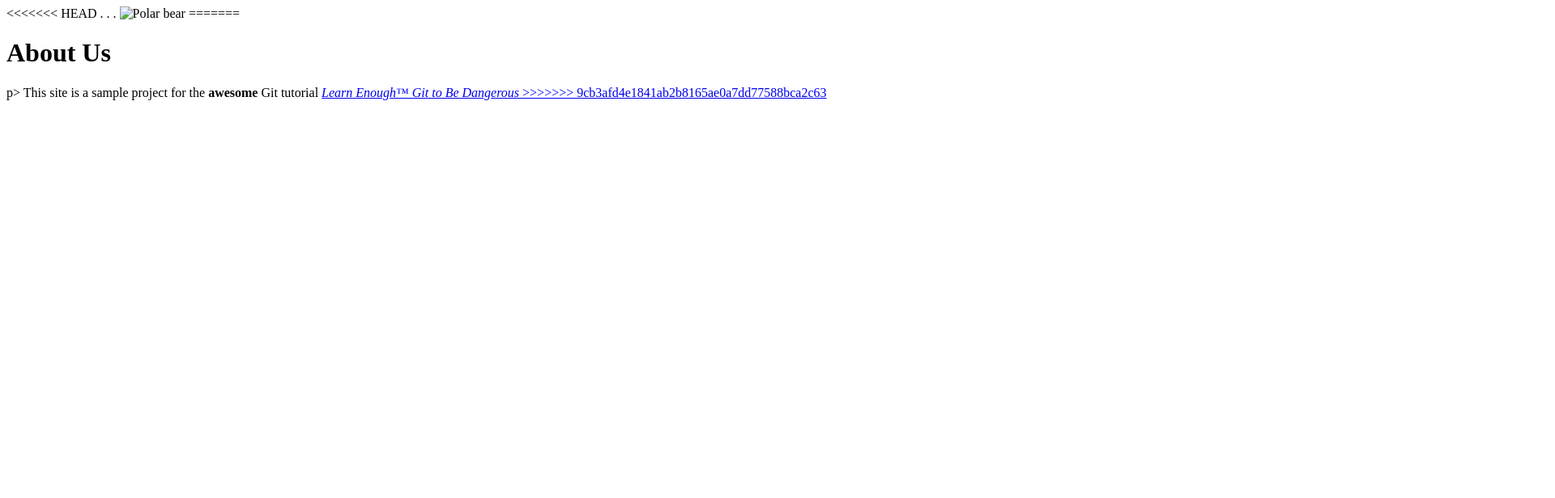
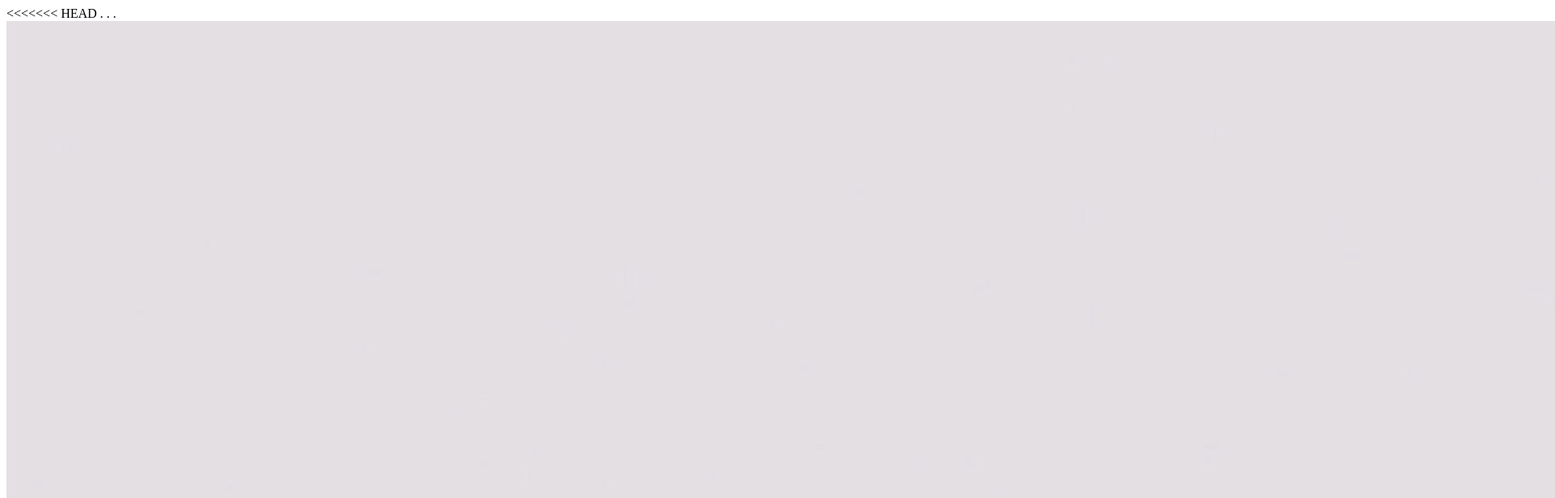
Before and after one commit to dupree719/Kyle-Isaiah-Saad-Andrew, a plain HTML site: page about.html in a window 1280 px wide. Shown: the top 616 px of the page at 81% size, 1920 px wide, since content can reach past the window. Drawn offline with Linux system fonts and the light colour scheme; files whose address does not match are found by name.

Commit message:
Add an image

```diff
--- a/about.html
+++ b/about.html
@@ -3,7 +3,7 @@
 .
 .
 .
-<img src="images/polar_bear.jpg" alt="Polar bear">
+<img src="file:///C:/Users/13023/tmp/Kyle-Isaiah-Saad-Andrew/images/CodeHW2.jpg">
 </body>
 =======
  <head>
```
